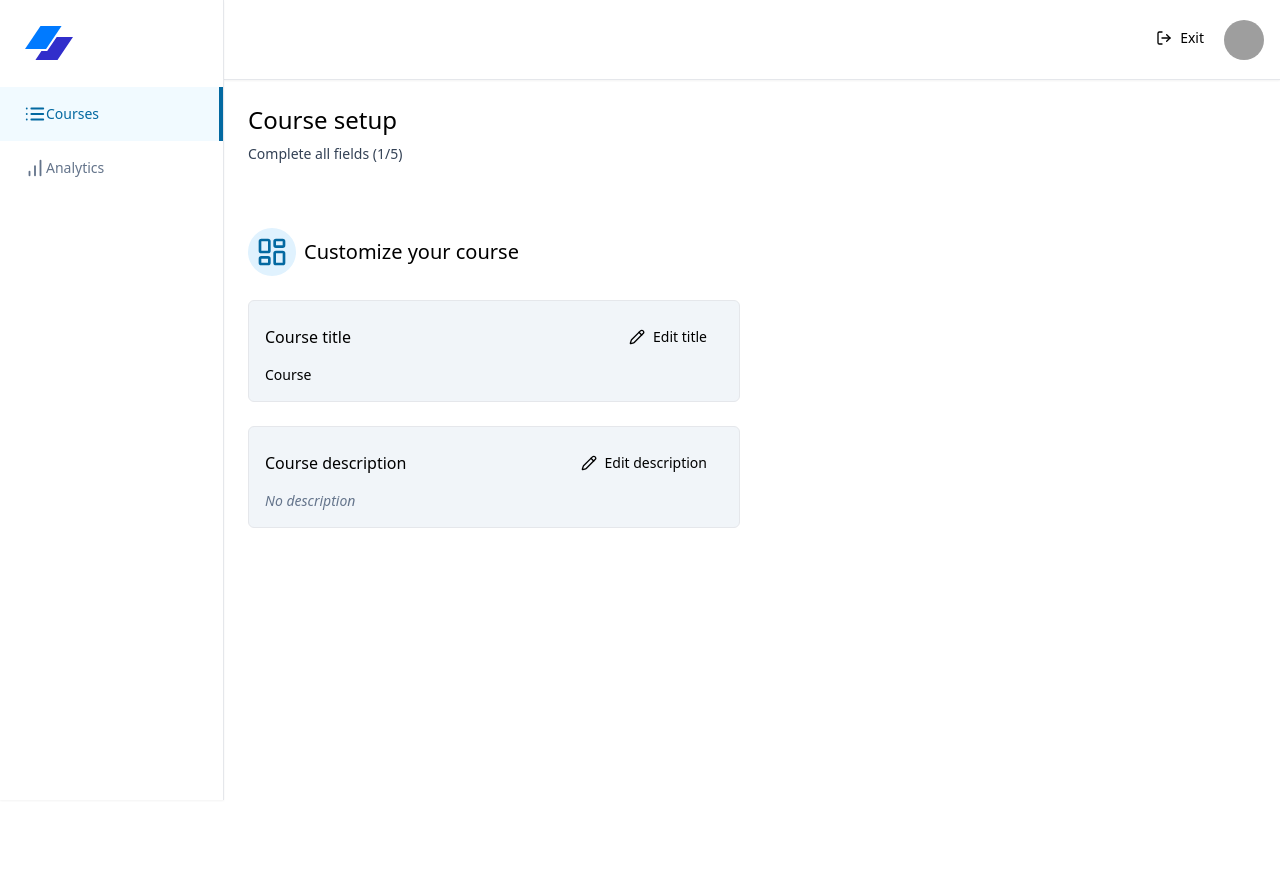
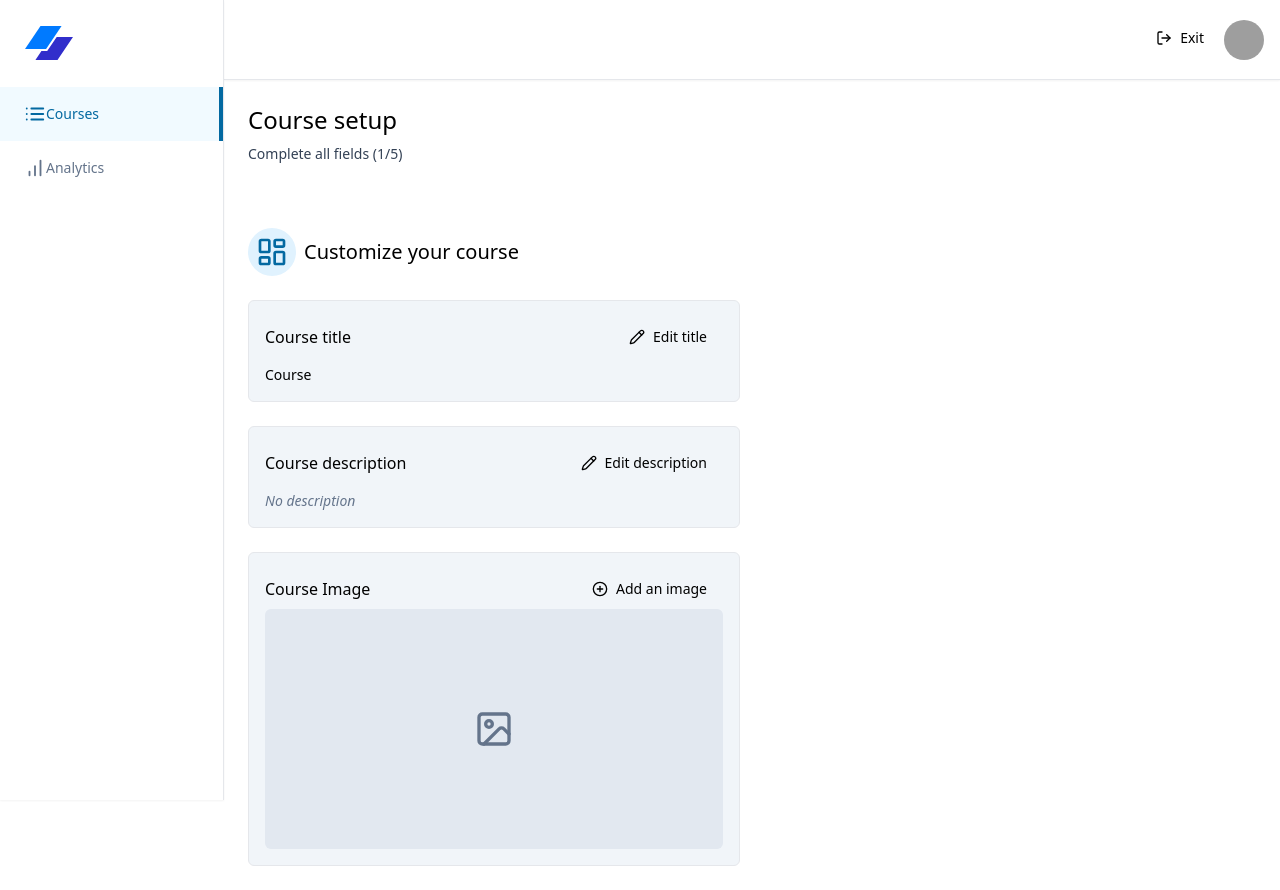
Before and after one commit to Dhruv1969Karnwal/course-builder-frontend, a React (Vite) app: page /teacher/courses/1 in a window 1280 px wide. Before the commit the page ends 800 px from the top, so only its background shows below. Built offline with nearby package versions, Linux system fonts and the light colour scheme; grey boxes are pictures that could not be loaded.

Commit message:
image-form-with-react-fropzone

```diff
--- a/package.json
+++ b/package.json
@@ -25,6 +25,7 @@
     "lucide-react": "^0.429.0",
     "react": "^18.3.1",
     "react-dom": "^18.3.1",
+    "react-dropzone": "^14.2.3",
     "react-hook-form": "^7.52.2",
     "react-hot-toast": "^2.4.1",
     "react-router-dom": "^6.26.1",
--- a/src/components/utils/components/Form/DescriptionForm.tsx
+++ b/src/components/utils/components/Form/DescriptionForm.tsx
@@ -1,6 +1,6 @@
 import * as z from "zod";
 import { zodResolver } from "@hookform/resolvers/zod";
-import { useForm } from "react-hook-form";
+import { SubmitHandler, useForm } from "react-hook-form";
 import { DevTool } from "@hookform/devtools";
 
 import {
@@ -44,7 +44,7 @@ const DescriptionForm = ({ initialData, courseId }: DescriptionFormProps) => {
   const { control, handleSubmit } = form;
   const { isSubmitting, isValid } = form.formState;
 
-  const onSubmit = async (values: z.infer<typeof formSchema>) => {
+  const onSubmit : SubmitHandler<z.infer<typeof formSchema>> = async (values: z.infer<typeof formSchema>) => {
     // TODO:  patch request and add toggleEdit()
     console.log("values of", values);
   };
--- /dev/null
+++ b/src/components/utils/components/Form/ImageForm.tsx
@@ -0,0 +1,65 @@
+import { Button } from "@/components/ui/button";
+import { ImageIcon, Pencil, PlusCircle } from "lucide-react";
+import { useState } from "react";
+import { Course } from "@/types/course";
+import FileUpload from "../../fileUpload/fileUpload";
+
+
+
+interface ImageFormProps {
+  initialData: Course;
+  courseId: number;
+}
+
+const ImageForm = ({ initialData, courseId }: ImageFormProps) => {
+  const [isEditing, setIsEditing] = useState(false);
+
+  const toggleEdit = () => setIsEditing((current) => !current);
+
+
+  console.log(courseId);
+
+  return (
+    <div className="mt-6 border bg-slate-100 rounded-md p-4">
+      <div className="font-medium flex items-center justify-between">
+        Course Image
+        <Button onClick={toggleEdit} variant="ghost">
+            {isEditing && (<>Cancel</>)}
+            {!isEditing && !initialData.imageUrl && (
+                <>
+                <PlusCircle className="h-4 w-4 mr-2" />
+                Add an image
+                </>
+            )}
+            {
+                !isEditing && initialData.imageUrl && (
+                    <>
+                    <Pencil className="h-4 w-4 mr-2" />
+                    Edit image
+                    </>
+                )
+            }
+        </Button>
+      </div>
+      {!isEditing && (
+        !initialData?.imageUrl ? (
+            <div className="flex items-center justify-center h-60 bg-slate-200 rounded-md">
+                <ImageIcon className="h-10 w-10 text-slate-500" />
+                </div>
+        ) : (
+            <div className="relative aspect-video mt-2">
+
+            </div>
+        )
+      )}
+      {isEditing && (
+        <div>
+           <FileUpload />
+           <div className="text-sm mt-4">16:9 aspect ratio recommended</div>
+        </div>
+      )}
+    </div>
+  );
+};
+
+export default ImageForm;
--- /dev/null
+++ b/src/components/utils/fileUpload/dropZone.tsx
@@ -0,0 +1,71 @@
+import React, { useState, useCallback } from "react";
+import { useDropzone, Accept } from "react-dropzone";
+import { CloudUpload } from 'lucide-react';
+import { Button } from "@/components/ui/button";
+
+const DropZone: React.FC = () => {
+  const [file, setFile] = useState<File | null>(null);
+
+  const onDrop = useCallback((acceptedFiles: File[]) => {
+    if (acceptedFiles.length > 0) {
+      const singleFile = acceptedFiles[0];
+      setFile(singleFile);
+    }
+  }, []);
+
+  // Define the acceptable file types
+  const accept: Accept = {
+    'image/*': []
+  };
+
+  const { getRootProps, getInputProps, isDragActive } = useDropzone({
+    onDrop,
+    accept,
+    maxFiles: 1 // Allow only a single file
+  });
+
+  const handleUploadClick = (event: React.MouseEvent<HTMLButtonElement>) => {
+    event.stopPropagation();
+    if (file) {
+      console.log('File Information:', {
+        name: file.name,
+        size: file.size,
+        type: file.type,
+        lastModified: file.lastModified
+      });
+    } else {
+      console.log('No file selected');
+    }
+  };
+
+  return (
+    <div
+      {...getRootProps()}
+      className="border-2 border-dashed border-gray-300 p-5 flex items-center justify-center h-60 relative"
+    >
+      <input {...getInputProps()} className="absolute inset-0 opacity-0 cursor-pointer" />
+      {isDragActive ? (
+        <p className="text-sm">Drop the file here ...</p>
+      ) : file ? (
+        <div className="flex flex-col gap-2 items-center">
+          <p className="text-base font-semibold text-blue-600">File Selected</p>
+          <Button
+            className="bg-blue-500 hover:bg-blue-600"
+            variant="default"
+            onClick={handleUploadClick}
+          >
+            Upload
+          </Button>
+        </div>
+      ) : (
+        <div className="flex flex-col gap-1 items-center justify-center cursor-pointer">
+          <CloudUpload size={32} />
+          <p className="text-base font-semibold text-blue-600">Choose file or drag and drop</p>
+          <p className="text-sm">Image (4MB)</p>
+        </div>
+      )}
+    </div>
+  );
+};
+
+export default DropZone;
--- /dev/null
+++ b/src/components/utils/fileUpload/fileUpload.tsx
@@ -0,0 +1,9 @@
+import DropZone from "./dropZone"
+
+const FileUpload = () => {
+  return (
+    <DropZone />
+  )
+}
+
+export default FileUpload
--- a/src/pages/Teacher/CourseID.tsx
+++ b/src/pages/Teacher/CourseID.tsx
@@ -5,6 +5,7 @@ import DescriptionForm from "@/components/utils/components/Form/DescriptionForm"
 import { IconBadge } from "@/components/utils/components/ui/icon-badge";
 
 import { Course } from '../../types/course';
+import ImageForm from "@/components/utils/components/Form/ImageForm";
 
 const CourseIDPage = () => {
   // TODO:
@@ -49,6 +50,7 @@ const CourseIDPage = () => {
             </div>
             <TitleForm initialData={course} courseId={course._id} />
             <DescriptionForm initialData={course} courseId={course._id} />
+            <ImageForm initialData={course} courseId={course._id} />
           </div>
         </div>
       </div>
```
Also changed, not shown: 1 other file (tests, documents, lock files or other folders).
